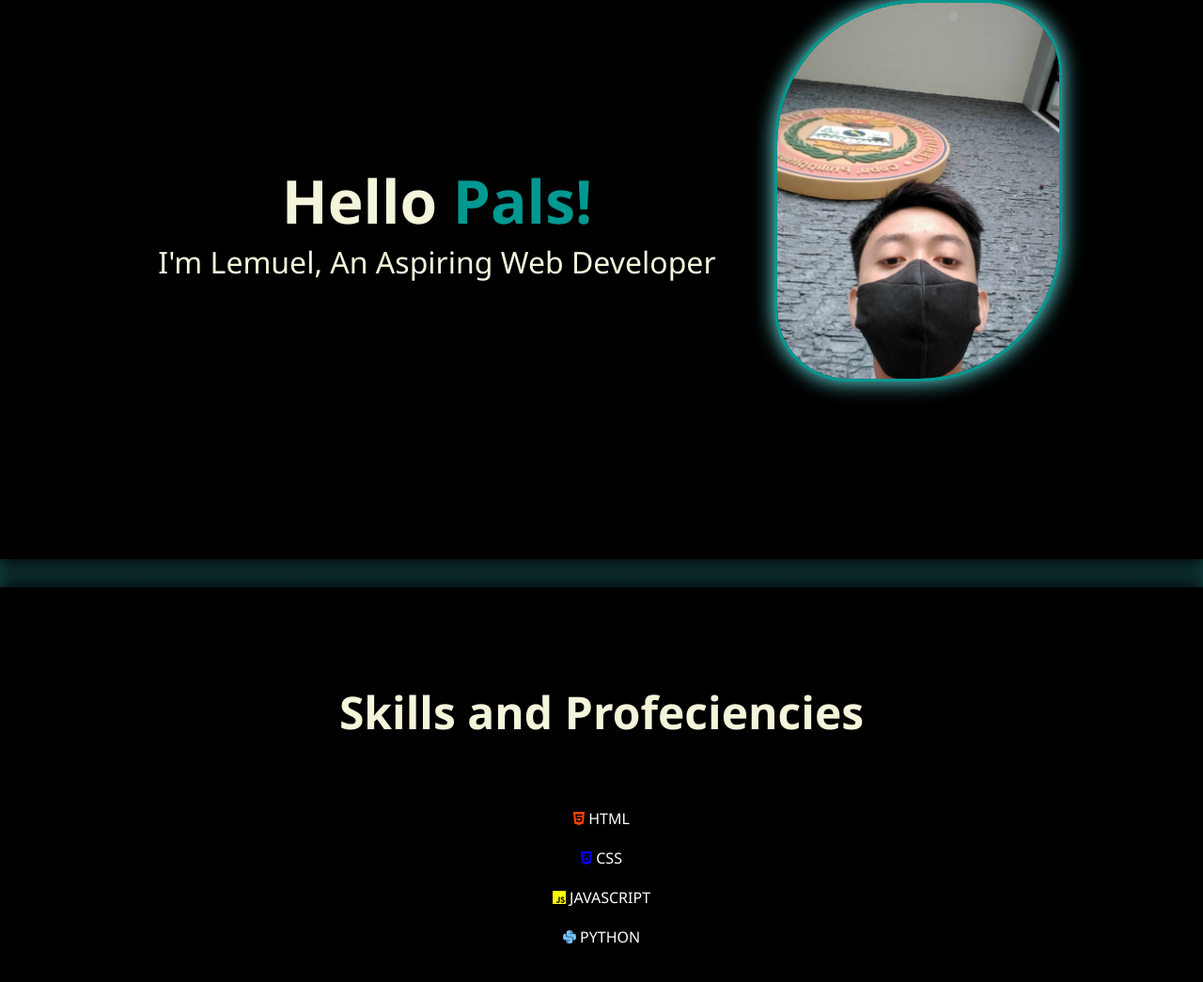
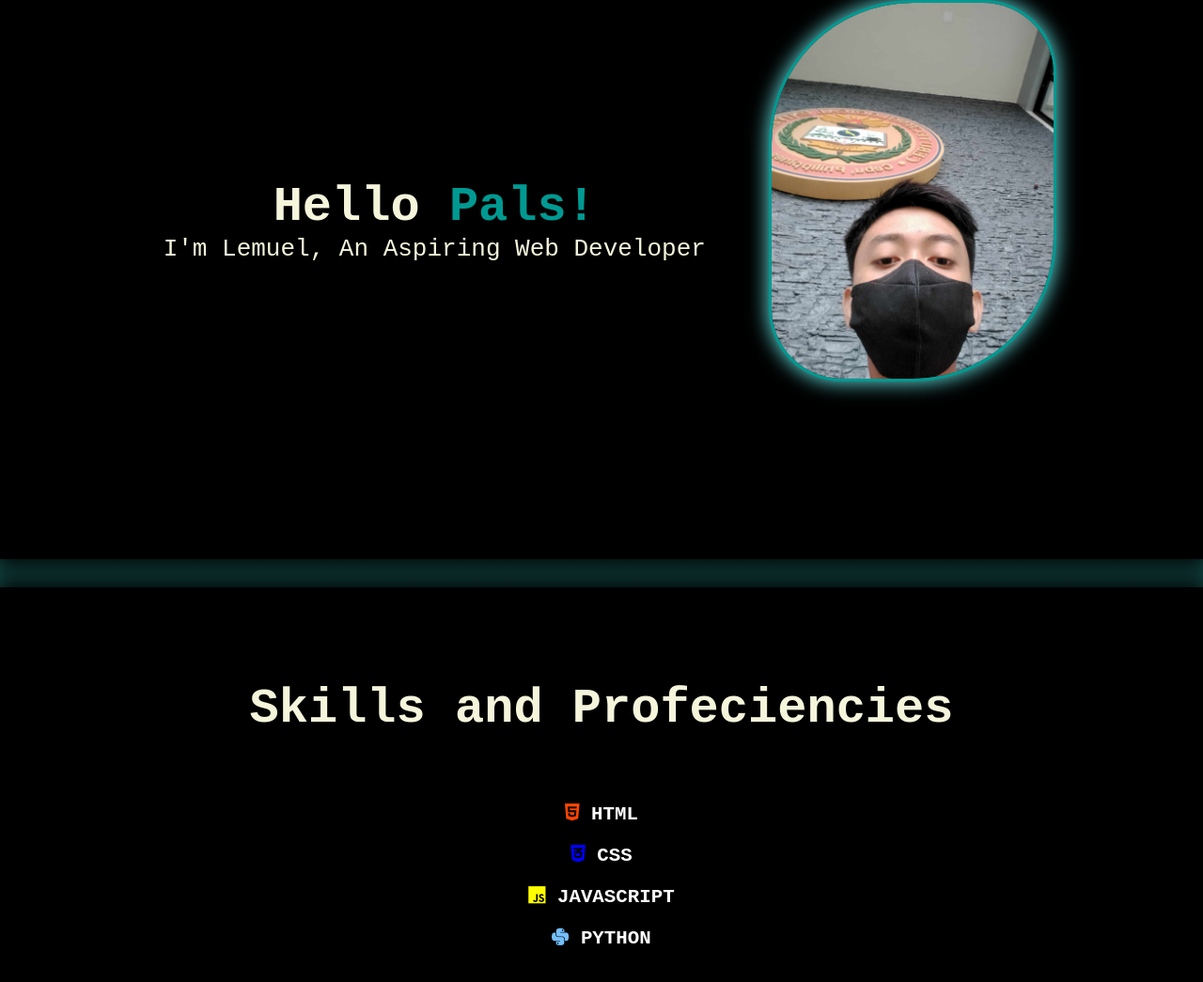
Before and after one commit to LemuelGempesao/Portfolio-Web, a plain HTML site: page index.html in a window 1280 px wide. Shown: the part 205-1250 px from the top of the page at 94% size. Drawn offline with Linux system fonts and the light colour scheme; a web font is replaced by a local one.

Commit message:
changed behavior and design

```diff
--- a/styele.css
+++ b/styele.css
@@ -5,6 +5,7 @@
     list-style-type: none;
     text-decoration: none;
     box-sizing: border-box;
+    font-family: monospace;
 
 }
 
@@ -209,7 +210,7 @@ body{
 }
 
 .skills .container h1{
-    font-size: 3em;
+    font-size: 4em;
 }
 .skills .container .lang{
     padding-top: 60px;
@@ -221,11 +222,12 @@ body{
     text-align: center;
     color:white;
     text-transform: uppercase;
+    font-family: monospace;
+    font-weight: 900;
+    font-size: 1.6rem;
+
 }
-.skills div p{
-    font-size: 40px;
-    color:green;
-}
+
 
 @media screen and (max-width:613px){
     .menu{
```
Also changed, not shown: index.html (+1 -0 lines).
